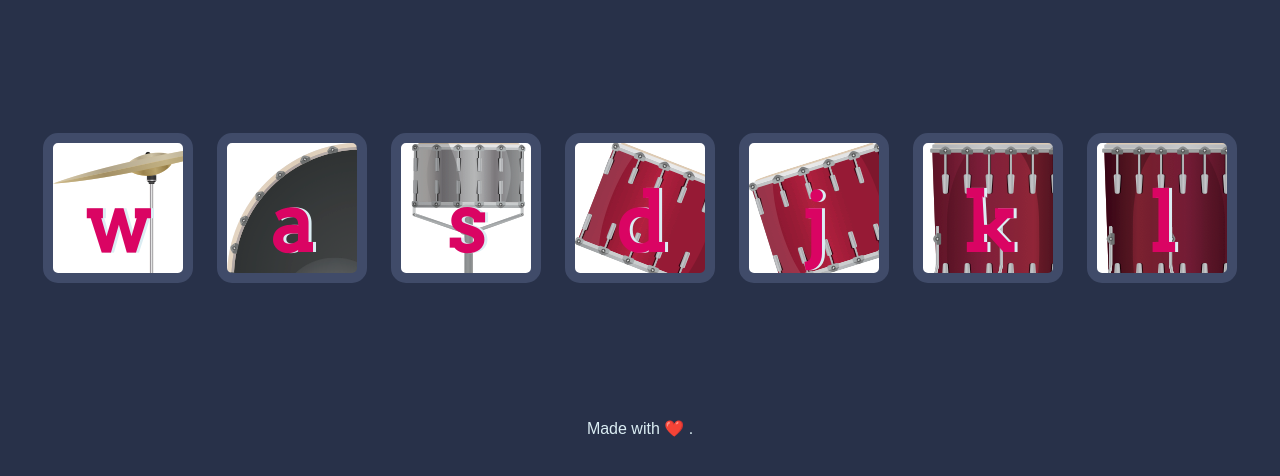
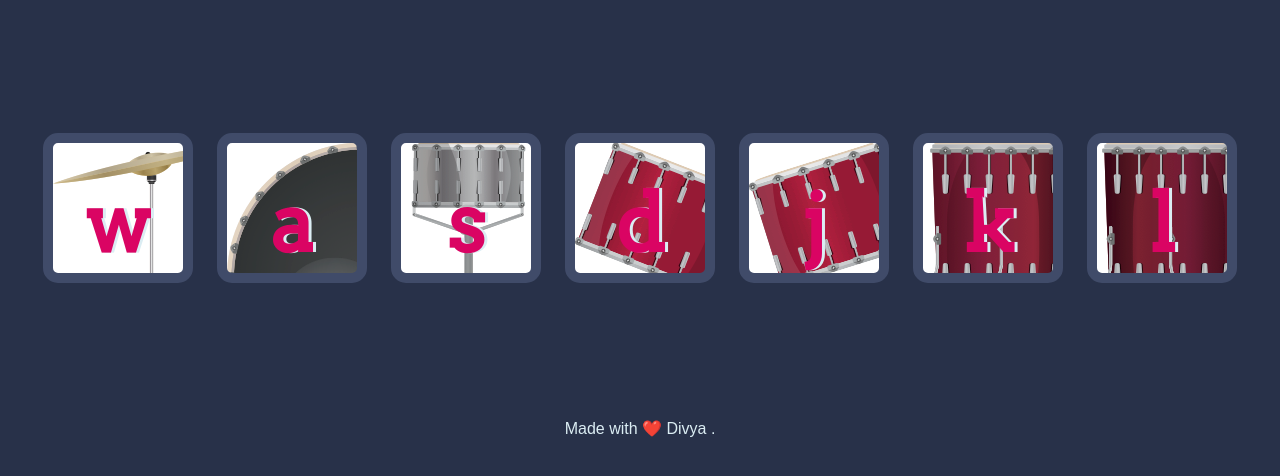
Before and after one commit to himanshumishra3198/Drum-Kit-Project, a plain HTML site: page index.html in a window 1280 px wide. Shown: the part 156-632 px from the top of the page. Drawn offline with Linux system fonts and the light colour scheme.

Commit message:
Update index.html

```diff
--- a/index.html
+++ b/index.html
@@ -28,6 +28,6 @@
 
 </body>
 <footer>
-  Made with ❤️ .
+  Made with ❤️ Divya .
 </footer>
 </html>
```
